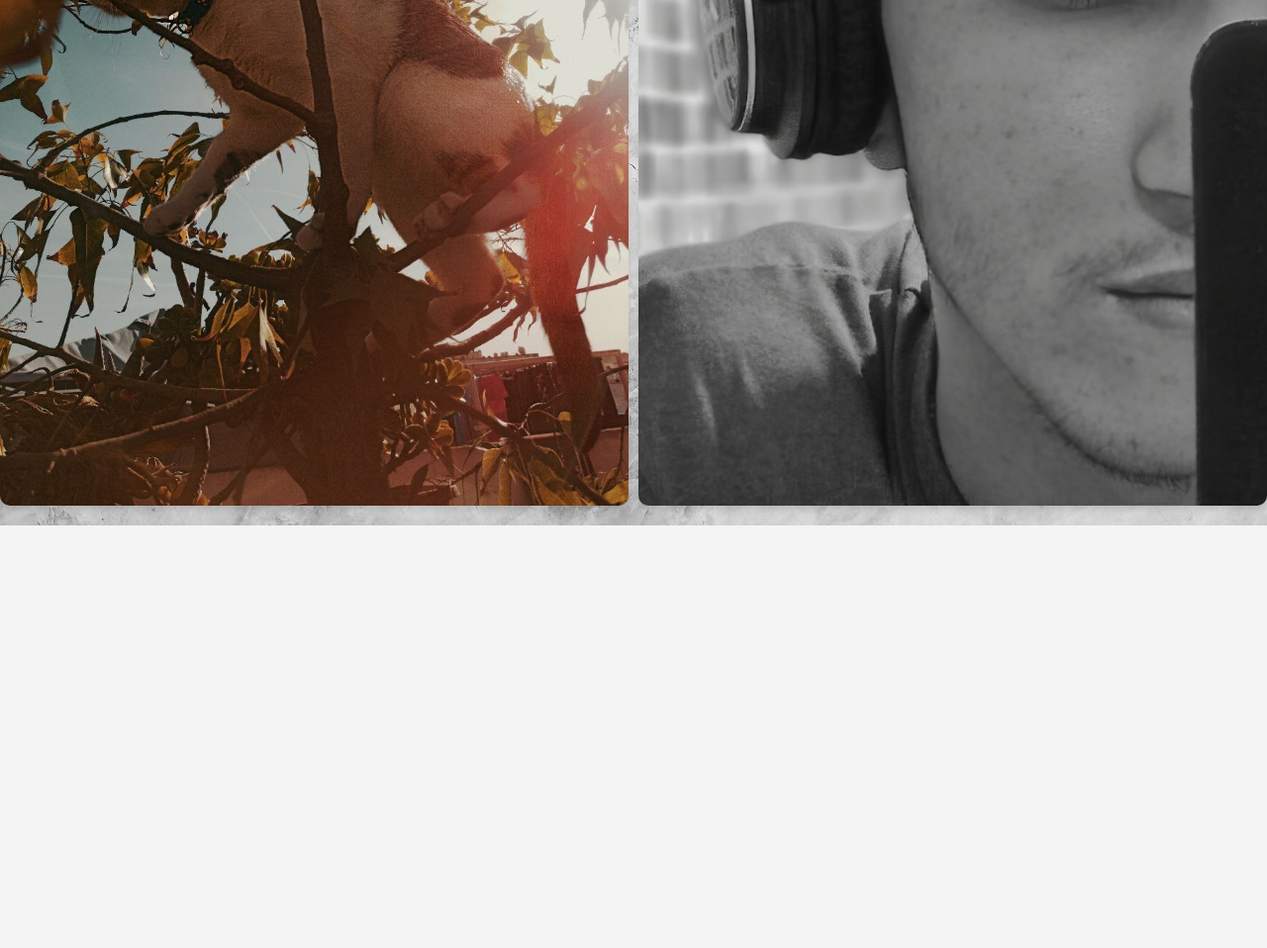
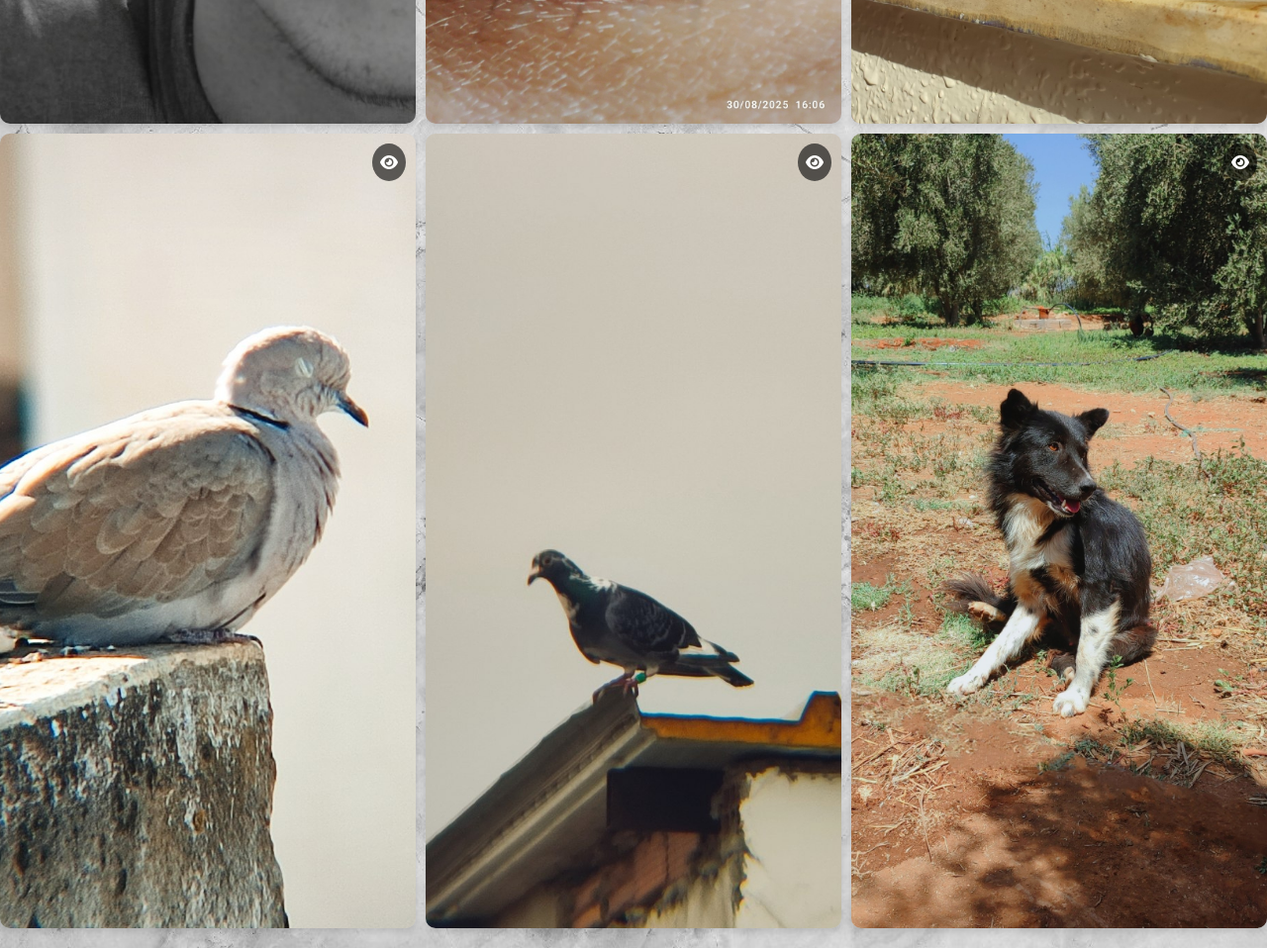
Before and after one commit to ayoubhafiane/bio, a plain HTML site: page index.html in a window 1280 px wide. Shown: the part 1640-2598 px from the top of the page at 99% size. Before the commit the page ends 2171 px from the top, so only its background shows below. Drawn offline with Linux system fonts and the light colour scheme.

Commit message:
Add files via upload

```diff
--- a/index.html
+++ b/index.html
@@ -43,6 +43,15 @@
         </div>
         <!-- Image Gallery -->
         <div class="gallery">
+            <!--
+                GALLERY ITEM BLOCK START
+                Duplicate the block below for each new image you want to add.
+                To add more images:
+                  1. Copy from <div class="gallery-item"> ... </div>
+                  2. Paste it directly below the last .gallery-item block
+                  3. Change the image file name and alt text as needed
+                GALLERY ITEM BLOCK END
+            -->
             <div class="gallery-item">
                 <img src="image1.jpg" alt="Image 1">
                 <a href="#" class="link-icon" onclick="openLightbox('image1.jpg')">
@@ -67,6 +76,48 @@
                     <i class="fas fa-eye"></i>
                 </a>
             </div>
+<div class="gallery-item">
+                <img src="image5.jpg" alt="Image 5">
+                <a href="#" class="link-icon" onclick="openLightbox('image5.jpg')">
+                    <i class="fas fa-eye"></i>
+                </a>
+            </div>
+<div class="gallery-item">
+                <img src="image6.jpg" alt="Image 6">
+                <a href="#" class="link-icon" onclick="openLightbox('image6.jpg')">
+                    <i class="fas fa-eye"></i>
+                </a>
+            </div>
+<div class="gallery-item">
+                <img src="image7.jpg" alt="Image 7">
+                <a href="#" class="link-icon" onclick="openLightbox('image7.jpg')">
+                    <i class="fas fa-eye"></i>
+                </a>
+            </div>
+<div class="gallery-item">
+                <img src="image8.jpg" alt="Image 8">
+                <a href="#" class="link-icon" onclick="openLightbox('image8.jpg')">
+                    <i class="fas fa-eye"></i>
+                </a>
+            </div>
+<div class="gallery-item">
+                <img src="image9.jpg" alt="Image 9">
+                <a href="#" class="link-icon" onclick="openLightbox('image9.jpg')">
+                    <i class="fas fa-eye"></i>
+                </a>
+            </div>
+            <!--
+                TO ADD MORE IMAGES:
+                Copy from <div class="gallery-item"> ... </div>
+                and paste below this comment.
+                Example:
+                <div class="gallery-item">
+                    <img src="image5.jpg" alt="Image 5">
+                    <a href="#" class="link-icon" onclick="openLightbox('image5.jpg')">
+                        <i class="fas fa-eye"></i>
+                    </a>
+                </div>
+            -->
         </div>
         <!-- Add to Contacts Button -->
         <button class="add-to-contacts" onclick="downloadVCF()">Add to Contacts</button>
--- a/style.css
+++ b/style.css
@@ -69,7 +69,7 @@ body {
 /* Gallery Section */
 .gallery {
     display: grid;
-    grid-template-columns: repeat(2, 1fr); /* Always 2 columns */
+    grid-template-columns: repeat(3, 1fr); /* 3 columns per row */
     gap: 10px;
     margin: 20px 0;
 }
```
Also changed, not shown: image5.jpg (added), image6.jpg (added), image7.jpg (added), image8.jpg (added), image9.jpg (added), script.js (line endings or trailing spaces).
